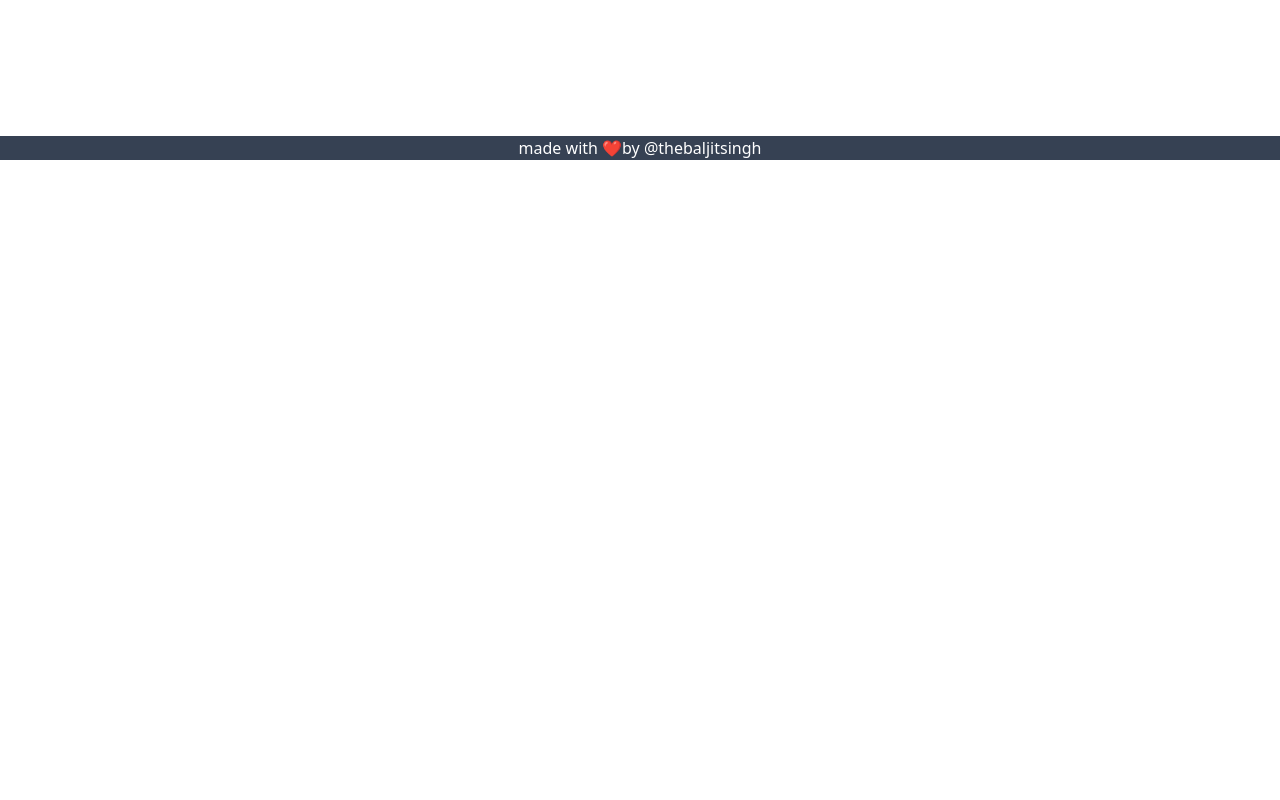
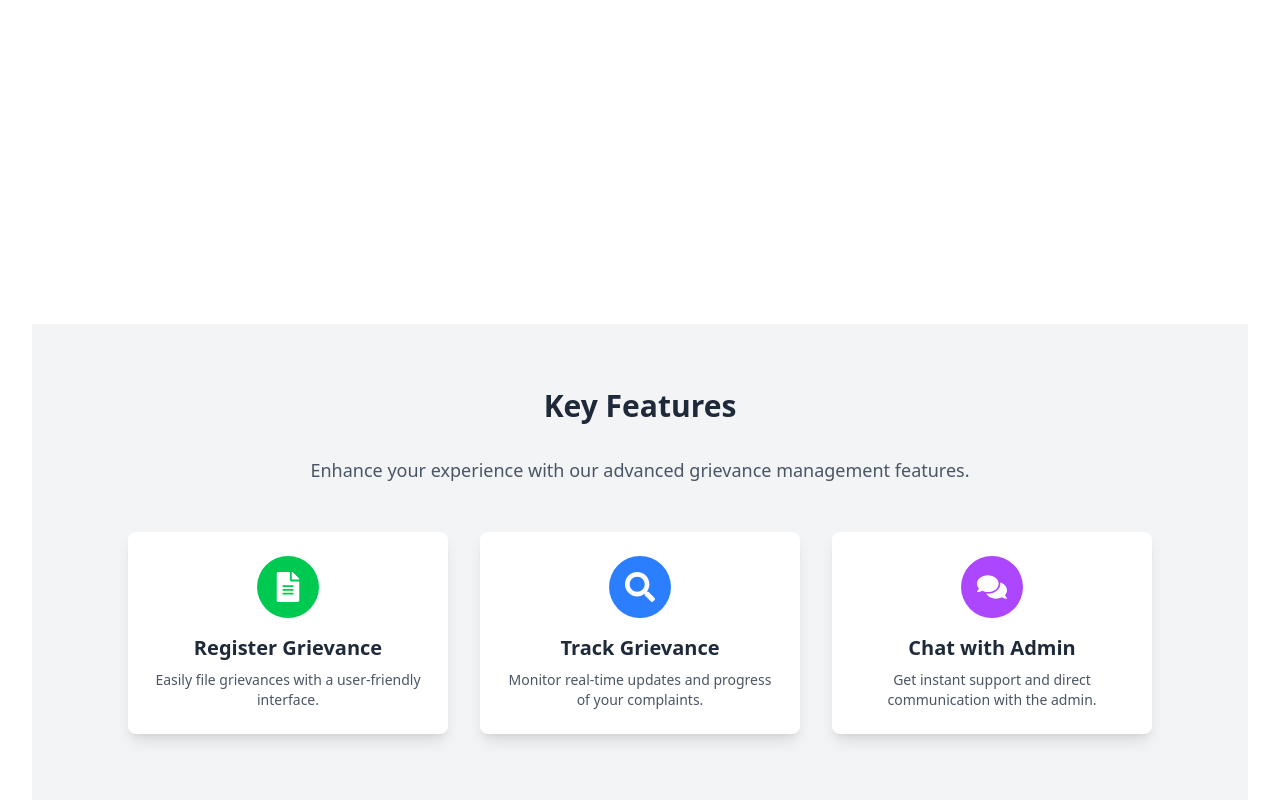
Before and after one commit to TheBaljitSingh/Online-Grievance-Management, a React (Vite) app in the folder client/: page / in a window 1280 px wide. Shown: the part 640-1440 px from the top of the page. Before the commit the page ends 800 px from the top, so only its background shows below. Built offline with nearby package versions, Linux system fonts and the light colour scheme; no server answers.

Commit message:
feat. updaing landing page

```diff
--- a/client/src/App.jsx
+++ b/client/src/App.jsx
@@ -3,6 +3,9 @@ import { Link, useNavigate } from 'react-router'
 import { useAuth } from './context/AuthContext';
 import Navbar from './components/Navbar';
 import axios from 'axios';
+
+import { FaFileAlt, FaSearch, FaComments } from "react-icons/fa";
+
 
 import Cookies from "js-cookie"
 
@@ -132,10 +135,9 @@ function App() {
 
 
 
-    <main className="flex-grow flex flex-col items-center justify-center px-4 sm:px-6 lg:px-8">
-
-        <div className="text-center mb-24">
-          <h1 className="text-4xl sm:text-5xl  md:text-6xl font-bold text-green-800 mb-4">
+<main className="flex h-full flex-grow flex-col items-center justify-center px-4 sm:px-6 lg:px-8">
+    <div className="h-screen flex flex-col justify-center items-center text-center mb-24">
+      <h1 className="text-4xl sm:text-5xl md:text-6xl font-bold text-green-800 mb-4">
         <span className="block">Online Grievance</span>
         <span className="block">Management</span>
       </h1>
@@ -145,12 +147,48 @@ function App() {
       </p>
     </div>
 
+    <div className="h-screen w-full bg-gray-100 py-16 px-6">
+      <div className="max-w-5xl mx-auto text-center">
+        <h2 className="text-3xl font-bold text-gray-800 mb-8">Key Features</h2>
+        <p className="text-gray-600 text-lg mb-12">Enhance your experience with our advanced grievance management features.</p>
+
+        <div className="grid md:grid-cols-3 gap-8">
+          <div className="bg-white p-6 rounded-lg shadow-lg flex flex-col items-center">
+            <div className="bg-green-500 p-4 rounded-full mb-4 text-white text-3xl">
+              <FaFileAlt />
+            </div>
+            <h3 className="text-xl font-semibold text-gray-800 mb-2">Register Grievance</h3>
+            <p className="text-gray-600 text-sm">Easily file grievances with a user-friendly interface.</p>
+          </div>
+
+          <div className="bg-white p-6 rounded-lg shadow-lg flex flex-col items-center">
+            <div className="bg-blue-500 p-4 rounded-full mb-4 text-white text-3xl">
+              <FaSearch />
+            </div>
+            <h3 className="text-xl font-semibold text-gray-800 mb-2">Track Grievance</h3>
+            <p className="text-gray-600 text-sm">Monitor real-time updates and progress of your complaints.</p>
+          </div>
+
+          <div className="bg-white p-6 rounded-lg shadow-lg flex flex-col items-center">
+            <div className="bg-purple-500 p-4 rounded-full mb-4 text-white text-3xl">
+              <FaComments />
+            </div>
+            <h3 className="text-xl font-semibold text-gray-800 mb-2">Chat with Admin</h3>
+            <p className="text-gray-600 text-sm">Get instant support and direct communication with the admin.</p>
+          </div>
+        </div>
+      </div>
+    </div>
   </main>
+
+
+
+
 
       <footer className="bg-gray-700 text-white">
         <div className='flex item-center justify-center'>
           {/* <p>hel</p> */}
-        made with ❤️by @thebaljitsingh
+        thebaljitsingh
         </div>
 
       </footer>
```
Lines whose indentation alone changed are shown as unchanged.
